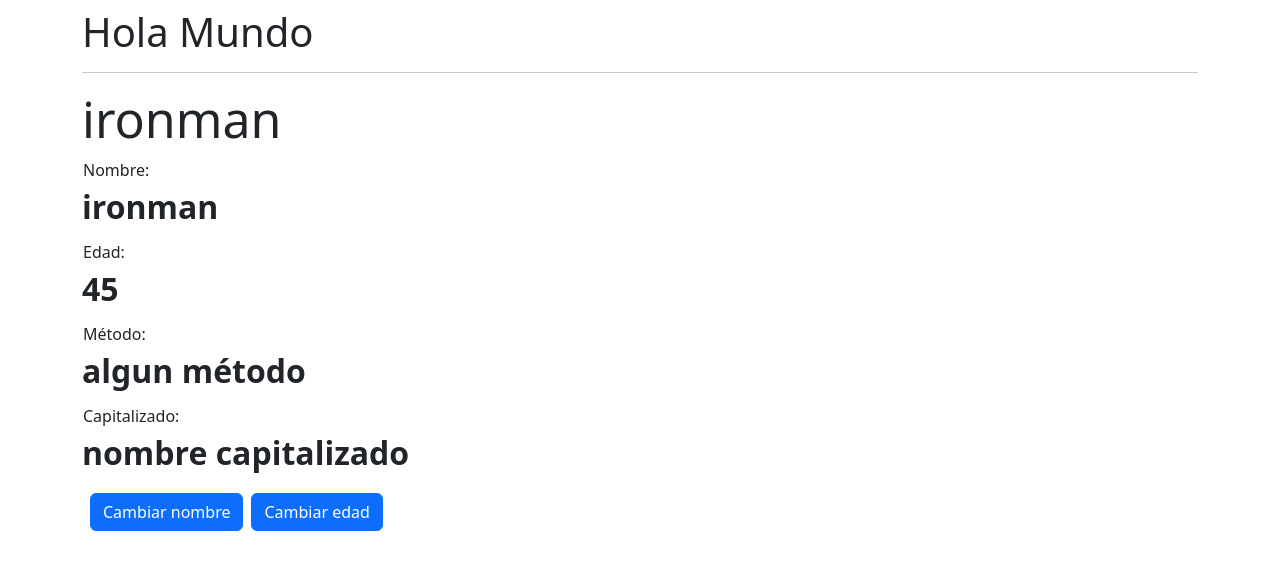
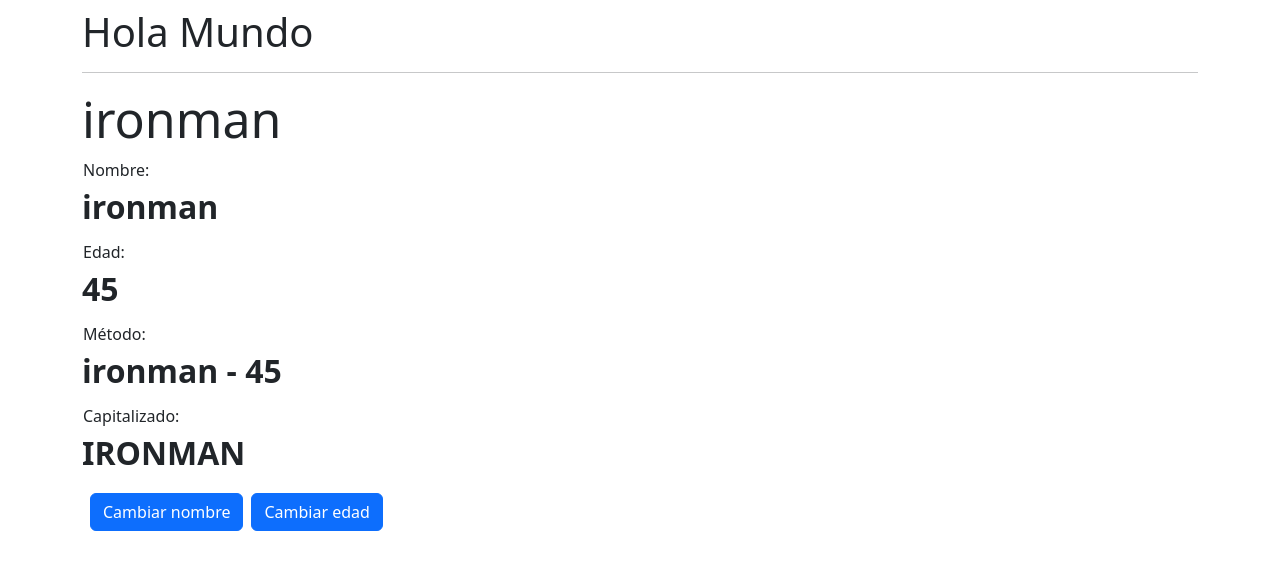
Before and after one commit to Cesluc/Angular, an Angular app in the folder 02-bases/: page / in a window 1280 px wide. Shown: the top 570 px of the page. Built offline with nearby package versions, Linux system fonts and the light colour scheme.

Commit message:
One way data binding

```diff
--- a/02-bases/src/app/heroes/hero/hero.component.html
+++ b/02-bases/src/app/heroes/hero/hero.component.html
@@ -3,16 +3,16 @@
 <dl>
 
   <td>Nombre:</td>
-  <dd>{{name}}</dd>
+  <dd>{{ name }}</dd>
 
   <td>Edad:</td>
-  <dd>{{age}}</dd>
+  <dd>{{ age }}</dd>
 
   <td>Método:</td>
-  <dd>algun método</dd>
+  <dd>{{ getHeroDescription() }}</dd>
 
   <td>Capitalizado:</td>
-  <dd>nombre capitalizado</dd>
+  <dd>{{ capitalizedName }}</dd>
 
 </dl>
 
--- a/02-bases/src/app/heroes/hero/hero.component.ts
+++ b/02-bases/src/app/heroes/hero/hero.component.ts
@@ -9,4 +9,13 @@ export class HeroComponent {
 
   public name: string = "ironman";
   public age: number = 45;
+
+  get capitalizedName(): string {
+    return this.name.toUpperCase();
+  }
+
+  getHeroDescription():string {
+    return `${this.name} - ${this.age}`
+  }
+
 }
```
